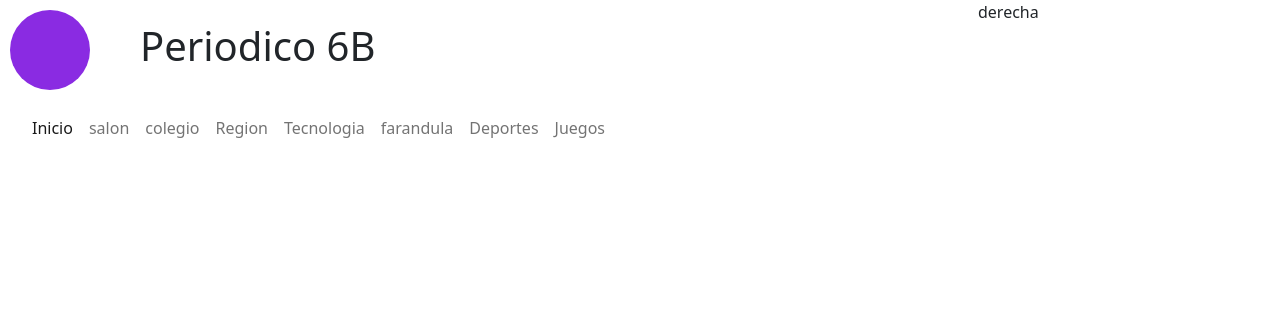
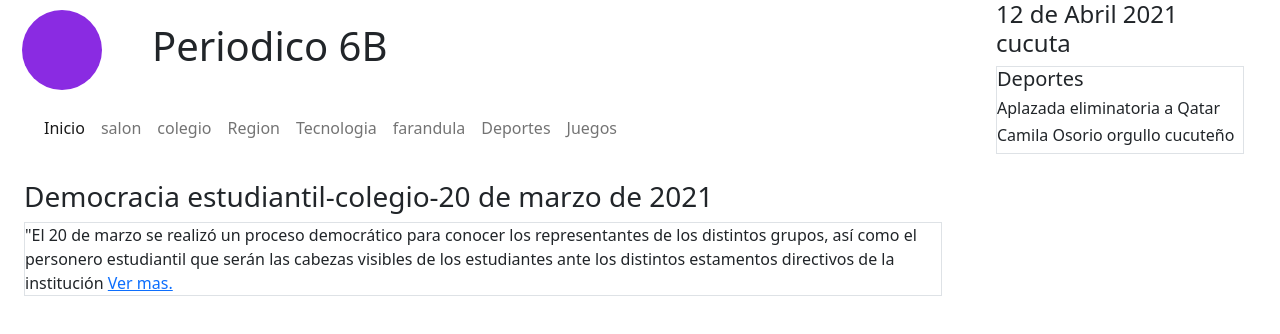
Before and after one commit to yuborama/Parcial_angie, a plain HTML site: page index.html in a window 1280 px wide. Drawn offline with nearby package versions, Linux system fonts and the light colour scheme.

Commit message:
commit 2

```diff
--- a/index.html
+++ b/index.html
@@ -14,11 +14,11 @@
     <link rel="stylesheet" href="estilos.css" />
   </head>
   <body>
-    <div class="container-fluid"></div>
+    <div class="container-fluid">
     <div class="row">
       <div class="col-9">
         <div class="d-flex align-items-center">
-          <div class="rounded-circle circulo"></div>
+          <div class="rounded-circle color circulo"></div>
           <h1 class="titulo">Periodico 6B</h1>
         </div>
         <nav class="navbar navbar-expand-lg navbar-light">
@@ -56,8 +56,37 @@
           </div>
         </nav>
       </div>
-      <div class="col-3">derecha</div>
+      <div class="col-3">
+        <div class="container">
+          <h4>12 de Abril 2021 cucuta</h4>
+          <div class="color gafas"></div>
+          <div class="d-flex flex-column">
+            <div class="border">
+                <h5>Deportes</h5>
+                <h6>Aplazada eliminatoria a Qatar</h6>
+                <h6>Camila Osorio orgullo cucuteño</h6>
+            </div>
+            <div></div>
+          </div>
+        </div>
+      </div>
     </div>
+    <img src="" alt="" />
+    <div class="container-fluid">
+      <div class="row">
+        <div class="col-9">
+          <h3>Democracia estudiantil-colegio-20 de marzo de 2021</h3>
+          <p class="border">
+            "El 20 de marzo se realizó un proceso democrático para conocer los
+            representantes de los distintos grupos, así como el personero
+            estudiantil que serán las cabezas visibles de los estudiantes ante
+            los distintos estamentos directivos de la institución
+            <a href="http://">Ver mas.</a>
+          </p>
+        </div>
+      </div>
+    </div>
+</div>
     <script
       src="https://cdn.jsdelivr.net/npm/bootstrap@5.0.0-beta3/dist/js/bootstrap.bundle.min.js"
       integrity="sha384-JEW9xMcG8R+pH31jmWH6WWP0WintQrMb4s7ZOdauHnUtxwoG2vI5DkLtS3qm9Ekf"
```
